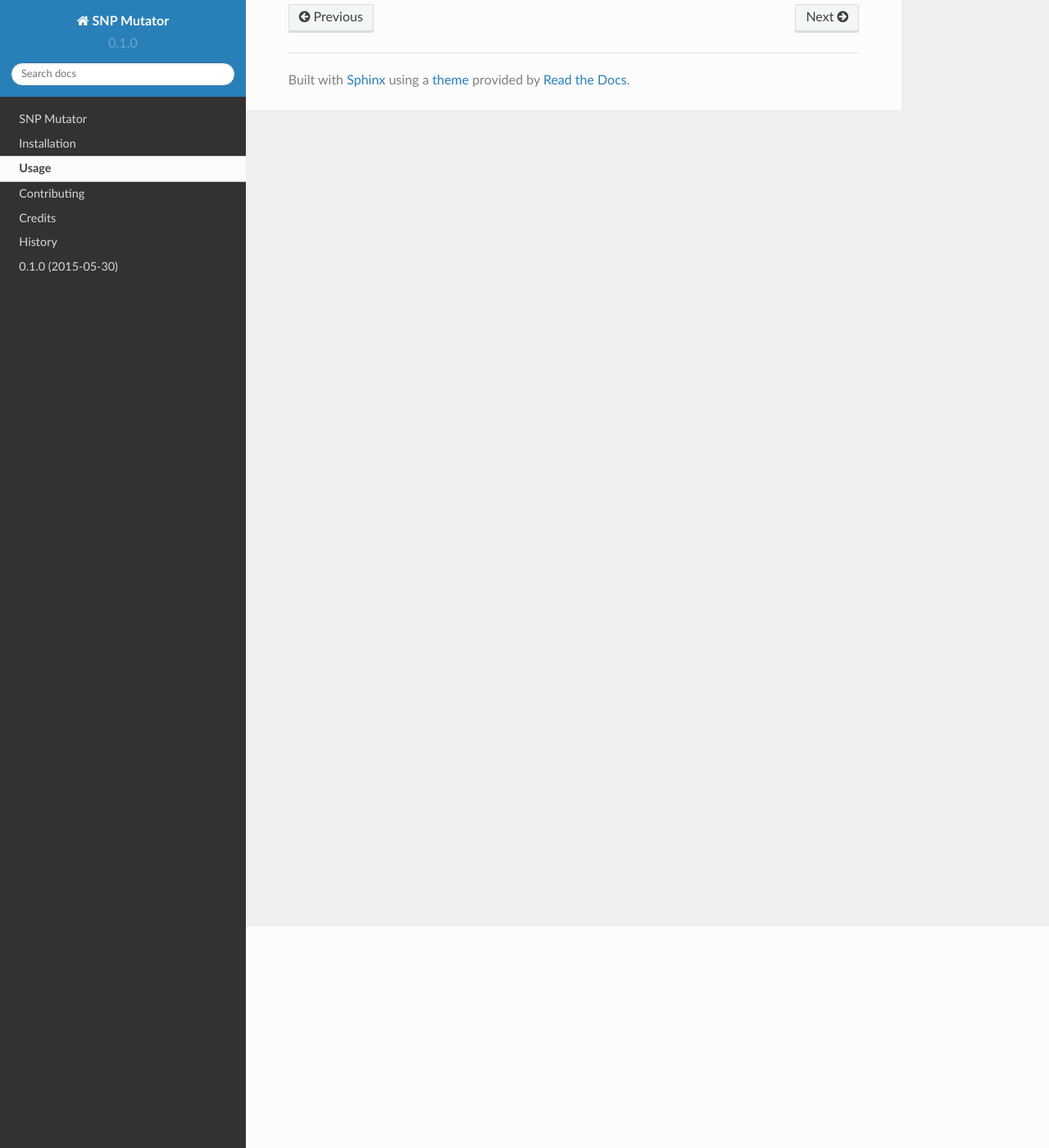
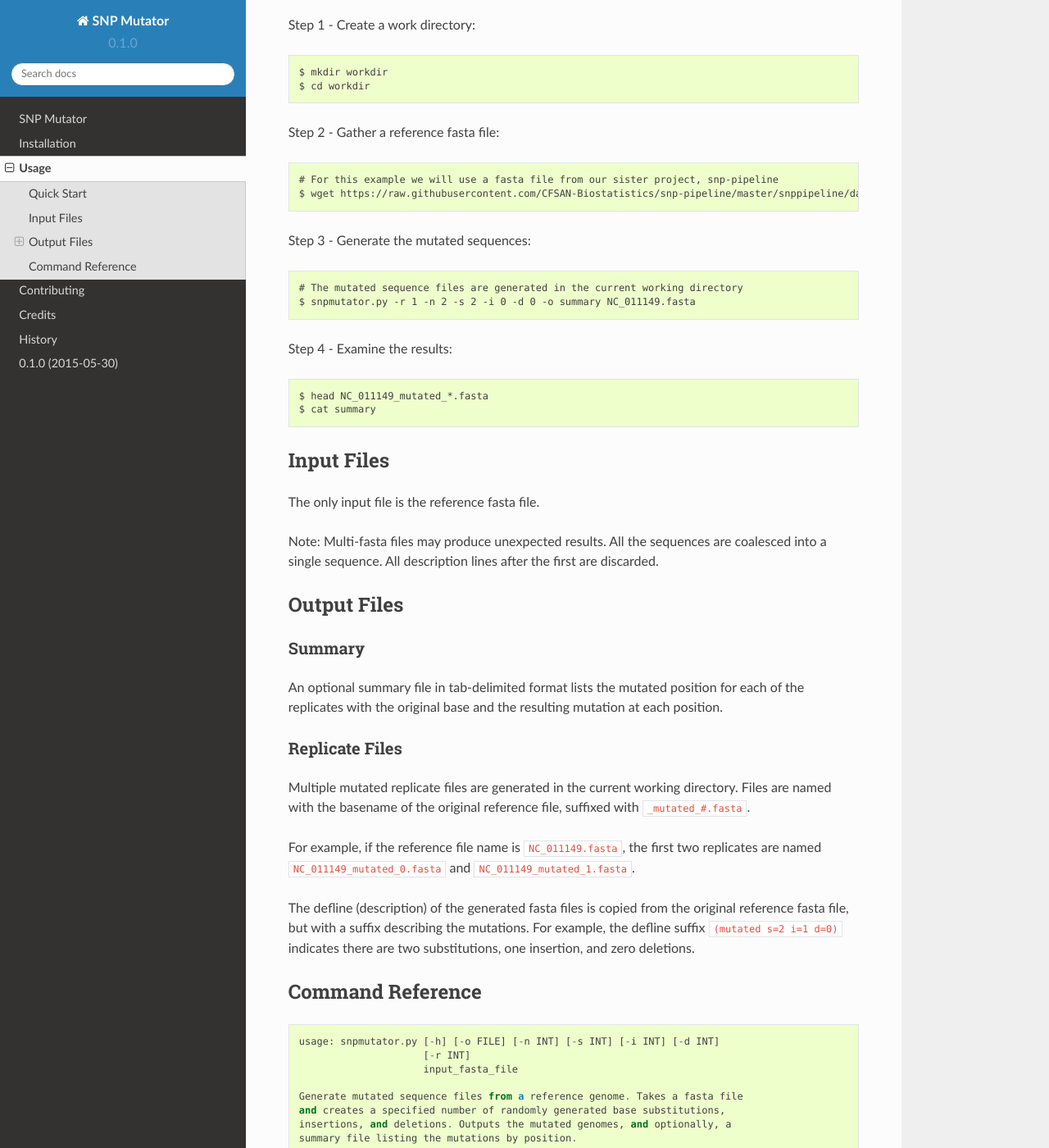
Before and after one commit to CFSAN-Biostatistics/snp-mutator, a Sphinx documentation site: the page built from docs/usage.rst, in a window 1280 px wide and 1400 px high, scrolled down 270 px. Shown: the whole window at 82% size. Built offline with Sphinx 7.4.7 and the Read the Docs theme 2.0.0, drawn with Linux system fonts in a browser that asks for light colours; some of the changed text lies outside the part shown.

```diff
--- a/AUTHORS.rst
+++ b/AUTHORS.rst
@@ -5,7 +5,9 @@ Credits
 CFSAN Bioinformatics Team
 -------------------------
 
+* James Pettengill
 * Hugh Rand
+* Steve Davis
 
 External Contributors
 ---------------------
--- a/HISTORY.rst
+++ b/HISTORY.rst
@@ -6,4 +6,4 @@ History
 0.1.0 (2015-05-30)
 ---------------------
 
-* First release on PyPI.
+* First release on GitHub, Read the Docs, and PyPI.
--- a/README.rst
+++ b/README.rst
@@ -31,7 +31,9 @@ and Drug Administration, Center for Food Safety and Applied Nutrition.
 Features
 --------
 
-* TODO: Insert a bulleted list of features here
+* Reads a fasta file and generates any number of mutated fasta replicate files.
+* Mutations can be any number of substitutions, insertions, and deletions at randomly chosen positions.
+* Generates a summary file listing the original base and the mutation for all mutated positions.
 
 
 Citing SNP Mutator
--- a/docs/usage.rst
+++ b/docs/usage.rst
@@ -2,6 +2,92 @@
 Usage
 ========
 
-To use SNP Mutator::
+SNP Mutator is a single python script called ``snpmutator.py``.  After installation,
+it will be on your path, ready to use.
 
-    TODO: insert usage instructions here
+Quick Start
+-----------
+
+Step 1 - Create a work directory::
+
+    $ mkdir workdir
+    $ cd workdir
+
+
+Step 2 - Gather a reference fasta file::
+
+    # For this example we will use a fasta file from our sister project, snp-pipeline
+    $ wget https://raw.githubusercontent.com/CFSAN-Biostatistics/snp-pipeline/master/snppipeline/data/agonaInputs/reference/NC_011149.fasta
+
+Step 3 - Generate the mutated sequences::
+
+    # The mutated sequence files are generated in the current working directory
+    $ snpmutator.py -r 1 -n 2 -s 2 -i 0 -d 0 -o summary NC_011149.fasta
+
+Step 4 - Examine the results::
+
+    $ head NC_011149_mutated_*.fasta
+    $ cat summary
+
+
+Input Files
+-----------
+The only input file is the reference fasta file.
+
+Note: Multi-fasta files may produce unexpected results.  All the sequences are coalesced
+into a single sequence.  All description lines after the first are discarded.
+
+
+Output Files
+------------
+Summary
+~~~~~~~
+An optional summary file in tab-delimited format lists the mutated position for
+each of the replicates with the original base and the resulting mutation at each position.
+
+Replicate Files
+~~~~~~~~~~~~~~~
+Multiple mutated replicate files are generated in the current working directory.  Files are
+named with the basename of the original reference file, suffixed with ``_mutated_#.fasta``.
+
+For example, if the reference file name is ``NC_011149.fasta``, the first two replicates are
+named ``NC_011149_mutated_0.fasta`` and ``NC_011149_mutated_1.fasta``.
+
+The defline (description) of the generated fasta files is copied from the original reference
+fasta file, but with a suffix describing the mutations.  For example, the defline suffix
+``(mutated s=2 i=1 d=0)`` indicates there are two substitutions, one insertion, and zero deletions.
+
+
+Command Reference
+-----------------
+
+::
+
+  usage: snpmutator.py [-h] [-o FILE] [-n INT] [-s INT] [-i INT] [-d INT]
+                       [-r INT]
+                       input_fasta_file
+
+  Generate mutated sequence files from a reference genome. Takes a fasta file
+  and creates a specified number of randomly generated base substitutions,
+  insertions, and deletions. Outputs the mutated genomes, and optionally, a
+  summary file listing the mutations by position.
+
+  positional arguments:
+    input_fasta_file      Input fasta file.
+
+  optional arguments:
+    -h, --help            show this help message and exit
+    -o FILE, --summary FILE
+                          Output positional summary file. (default: None)
+    -n INT, --num-simulations INT
+                          Number of mutated sequences to generate. (default:
+                          100)
+    -s INT, --num-substitutions INT
+                          Number of substitutions. (default: 500)
+    -i INT, --num-insertions INT
+                          Number of insertions. (default: 20)
+    -d INT, --num-deletions INT
+                          Number of deletions. (default: 20)
+    -r INT, --random-seed INT
+                          Random number seed making the results reproducible.
+                          (default: None)
```
Also changed, not shown: other parts of README.rst (+1 -1 lines), CONTRIBUTING.rst (+5 -9 lines).
